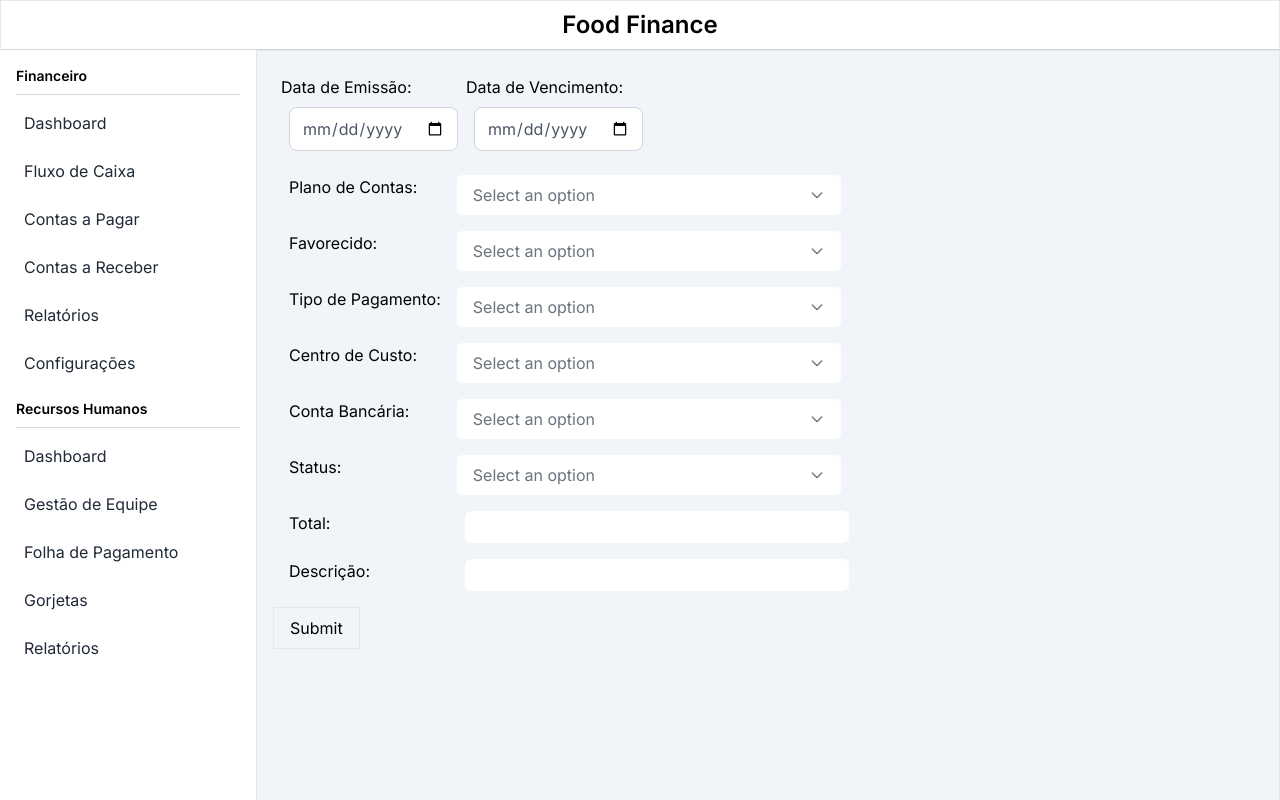
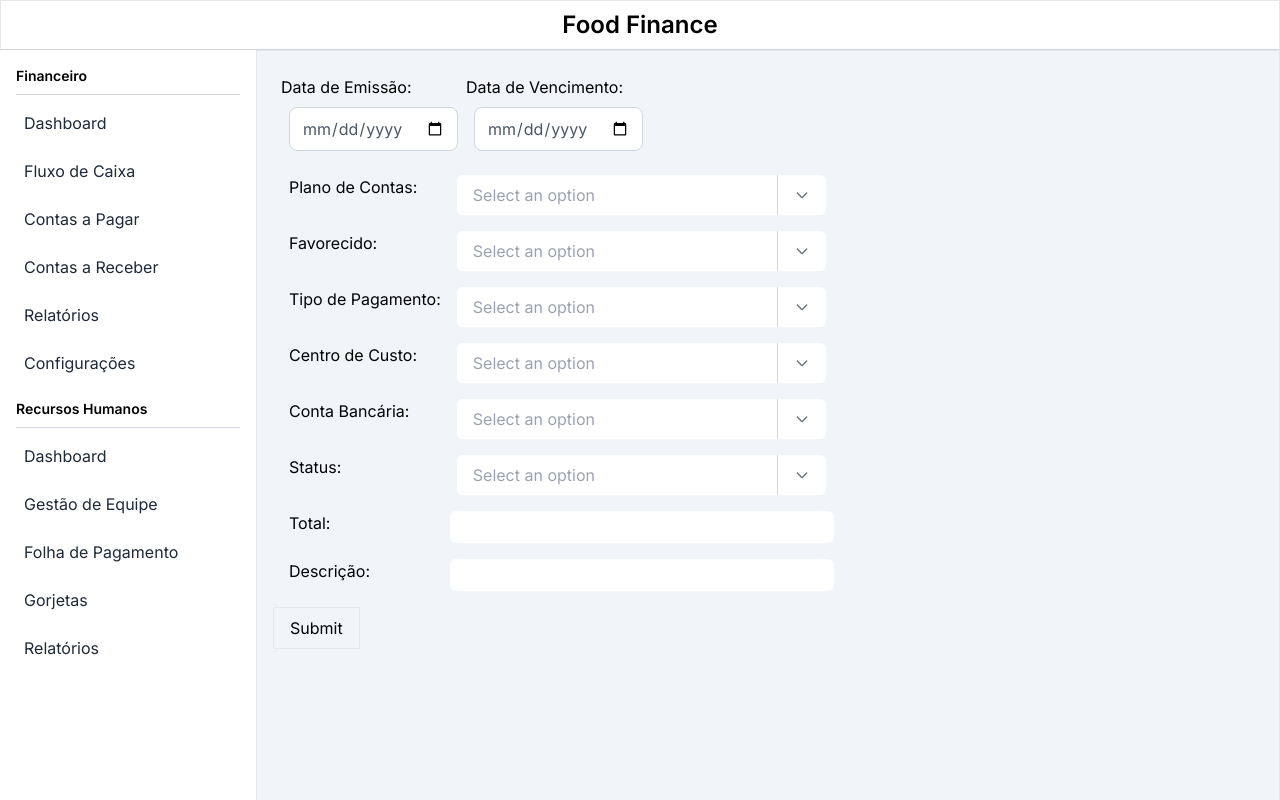
Before and after one commit to julio-Pereira/food-finance-interface, a Next.js app in the folder food-finance/: page /finance/cashflow/financialmovement in a window 1280 px wide. Shown: the top 800 px of the page. Built offline with nearby package versions, Linux system fonts and the light colour scheme.

Commit message:
added logic for ChartAccountDropdown

```diff
--- a/food-finance/src/app/components/dropdowns/ChartAccountsDropdown.jsx
+++ b/food-finance/src/app/components/dropdowns/ChartAccountsDropdown.jsx
@@ -1,16 +1,77 @@
-import React, { useEffect, useState, useRef } from 'react';
+import React, { useState, useEffect, useRef } from 'react';
 
-function ChartAccountsDropdown({ data }) {
+function ChartAccountsDropdown({ data, value, onChange, mandatory }) {
     const [isOpen, setIsOpen] = useState(false);
-    const [selectedItem, setSelectedItem] = useState(null);
+    const [searchTerm, setSearchTerm] = useState('');
+    const [filteredData, setFilteredData] = useState([]);
+    const [highlightedIndex, setHighlightedIndex] = useState(-1);
     const dropdownRef = useRef(null);
+    const inputRef = useRef(null);
 
-    const toggleDropdown = () => setIsOpen(!isOpen);
+    const toggleDropdown = () => {
+        setIsOpen(!isOpen);
+        if (!isOpen) {
+            if (searchTerm.length >= 3) {
+                setFilteredData(
+                    data.filter(item =>
+                        item.toLowerCase().includes(searchTerm.toLowerCase())
+                    )
+                );
+            } else {
+                setFilteredData(data);
+            }
+        }
+    };
 
     const handleItemClick = (item) => {
-        setSelectedItem(item);
-        setIsOpen(false); // Call the onSelect prop with the selected item
+        onChange(item);
+        setIsOpen(false);
+        setSearchTerm(''); // Clear the search term after selection
+        setHighlightedIndex(-1); // Reset the highlighted index
     };
+
+    const handleSearchChange = (e) => {
+        const term = e.target.value;
+        setSearchTerm(term);
+        if (term.length >= 1) {
+            setFilteredData(
+                data.filter(item =>
+                    item.toLowerCase().includes(term.toLowerCase())
+                )
+            );
+            setIsOpen(true);
+        } else {
+            setFilteredData(data);
+            setIsOpen(false);
+        }
+    };
+
+    const handleKeyDown = (e) => {
+        if (e.key === 'ArrowDown') {
+            e.preventDefault();
+            setHighlightedIndex((prevIndex) => Math.min(prevIndex + 1, filteredData.length - 1));
+        } else if (e.key === 'ArrowUp') {
+            e.preventDefault();
+            setHighlightedIndex((prevIndex) => Math.max(prevIndex - 1, 0));
+        } else if (e.key === 'Enter') {
+            e.preventDefault();
+            if (highlightedIndex >= 0 && highlightedIndex < filteredData.length) {
+                handleItemClick(filteredData[highlightedIndex]);
+            }
+        }
+    };
+
+    useEffect(() => {
+        if (searchTerm.length >= 1) {
+            setFilteredData(
+                data.filter(item =>
+                    item.toLowerCase().includes(searchTerm.toLowerCase())
+                )
+            );
+        } else {
+            setFilteredData(data);
+        }
+    }, [searchTerm, data]);
 
     useEffect(() => {
         const handleClickOutside = (event) => {
@@ -27,16 +88,29 @@ function ChartAccountsDropdown({ data }) {
     }, []);
 
     return (
-        <div className="relative inline-block mx-4 rounded-md bg-white justify-between" ref={dropdownRef}>
+        <div className={`relative inline-block mx-4 rounded-md bg-white justify-between ${mandatory ? 'border border-red-500' : ''}`} ref={dropdownRef}>
+            <div className="flex">
+                <input
+                    type="text"
+                    value={searchTerm || value} // Display the search term or the selected value
+                    onChange={handleSearchChange}
+                    onClick={() => {
+                        if (searchTerm.length >= 3) {
+                            setIsOpen(true);
+                        }
+                    }} // Open the dropdown if already typed at least 3 characters
+                    placeholder="Select an option"
+                    className="px-4 py-2 bg-white text-gray-500 rounded-l-md focus:outline-none hover:text-gray-600 w-80"
+                    ref={inputRef}
+                    onKeyDown={handleKeyDown}
+                />
                 <button
+                    type="button"
                     onClick={toggleDropdown}
-                className="px-4 py-2 bg-white text-gray-500 rounded-md focus:outline-none hover:text-gray-600 flex-row flex w-96 justify-between"
+                    className="px-4 py-2 bg-white text-gray-500 rounded-r-md border-l border-gray-300 focus:outline-none hover:text-gray-600"
                 >
-                {selectedItem || "Select an option"}
                     <svg
-                    className={`w-4 h-4 inline-block ml-2 mt-1 transform transition-transform ${
-                        isOpen ? 'rotate-180' : ''
-                    }`}
+                        className={`w-4 h-4 transform transition-transform ${isOpen ? 'rotate-180' : ''}`}
                         xmlns="http://www.w3.org/2000/svg"
                         fill="none"
                         viewBox="0 0 24 24"
@@ -45,16 +119,14 @@ function ChartAccountsDropdown({ data }) {
                         <path strokeLinecap="round" strokeLinejoin="round" strokeWidth="2" d="M19 9l-7 7-7-7" />
                     </svg>
                 </button>
-
+            </div>
             {isOpen && (
-                <div className="absolute left-0 mt-2 w-48 bg-white border border-gray-300 rounded-md shadow-lg z-30">
-                    {data.map((item, index) => (
+                <div className="absolute left-0 mt-2 w-full bg-white border border-gray-300 rounded-md shadow-lg z-30">
+                    {filteredData.map((item, index) => (
                         <div
                             key={index}
-                            className={`px-4 py-2 hover:bg-gray-100 cursor-pointer text-gray-700 ${
-                                item === 'Custom...' ? 'border-t border-t-gray-200' : ''
-                            }`}
-                            onClick={() => handleItemClick(item)}
+                            className={`px-4 py-2 cursor-pointer text-gray-700 hover:bg-gray-100 ${highlightedIndex === index ? 'bg-gray-200' : ''}`}
+                            onClick={() => handleItemClick(item)} // Use onClick instead of onMouseDown
                         >
                             {item}
                         </div>
```
Lines whose indentation alone changed are shown as unchanged.
